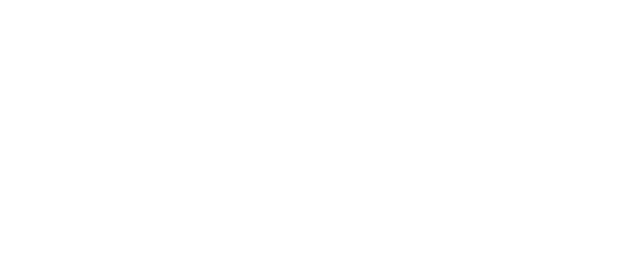
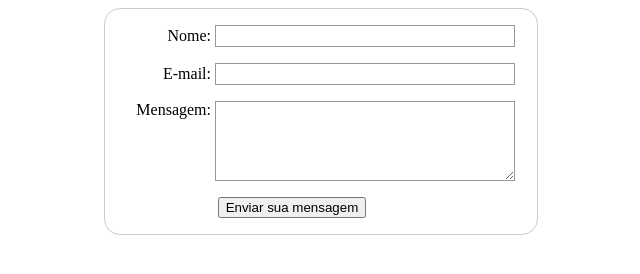
Before and after one commit to LucasMenchone/EstudoHTML5eCSS3, a plain HTML site: page HTML, CSS e JS learning path/forms/index.html in a window 1280 px wide. Shown: the whole page, without its empty margins (319-959 px from the left). Drawn offline with Linux system fonts and the light colour scheme.

Commit message:
style: add css style to the form :lipstick:

```diff
--- a/HTML, CSS e JS learning path/forms/index.html
+++ b/HTML, CSS e JS learning path/forms/index.html
@@ -4,8 +4,25 @@
     <meta charset="UTF-8">
     <meta name="viewport" content="width=device-width, initial-scale=1.0">
     <title>Forms</title>
+    <link rel="stylesheet" href="style.css">
 </head>
 <body>
-
+    <form action="" method="post">
+        <div>
+            <label for="name">Nome:</label>
+            <input type="text" id="name"/>
+        </div>
+        <div>
+            <label for="mail">E-mail:</label>
+            <input type="email" id="mail"/>
+        </div>
+        <div>
+            <label for="msg">Mensagem:</label>
+            <textarea id="msg"></textarea>
+        </div>
+        <div class="button">
+            <button type="submit">Enviar sua mensagem</button>
+        </div>
+    </form>
 </body>
 </html>
--- /dev/null
+++ b/HTML, CSS e JS learning path/forms/style.css
@@ -0,0 +1,61 @@
+form{
+    /* Centralizar o form na página */
+    margin: 0 auto;
+    width: 400px;
+    /* para ver as bordas do form */
+    padding: 1em;
+    border: 1px solid #ccc;
+    border-radius: 1em;
+}
+
+form div + div{
+    margin-top: 1em;
+}
+
+label{
+    /* para ter certeza que todas as labels tem o mesmo tamanho e estão propriamente alinhadas */
+    display: inline-block;
+    width: 90px;
+    text-align: right;
+}
+
+input,
+textarea{
+    /* determinando uma fonte monoespaçada pros campos de texto */
+    font: 1em sans-serif;
+
+    /* para dar o mesmo tamanh a todos os campos de texto */
+    width: 300px;
+    -moz-box-sizing: border-box;
+    box-sizing: border-box;
+
+    /* para harmonizar o look & feel das bordas nos campos de texto */
+    border: 1px solid #999;
+}
+
+input:focus,
+textarea:focus{
+    /* destacando os elementos ativos */
+    border-color: #000;
+}
+
+textarea{
+    /* para alinhar corretamente os campos de texto de várias linhas com a label */
+    vertical-align: top;
+
+    /* para dar espaço suficiente para digitar algum texto */
+    height: 5em;
+
+    /* para permitir aos usuarios redimensionarem a textarea verticalmente */
+    resize: vertical;
+}
+
+.button{
+    /* para posicionar os botoes para a mesma posição dos campos de texto? */
+    padding-left: 90px;
+}
+
+button{
+    /* esta margem extra representa aproximadamente o mesmo espaço que o espaço entre as labels e seus campos de texto */
+    margin-left: 0.5em;
+}
```
